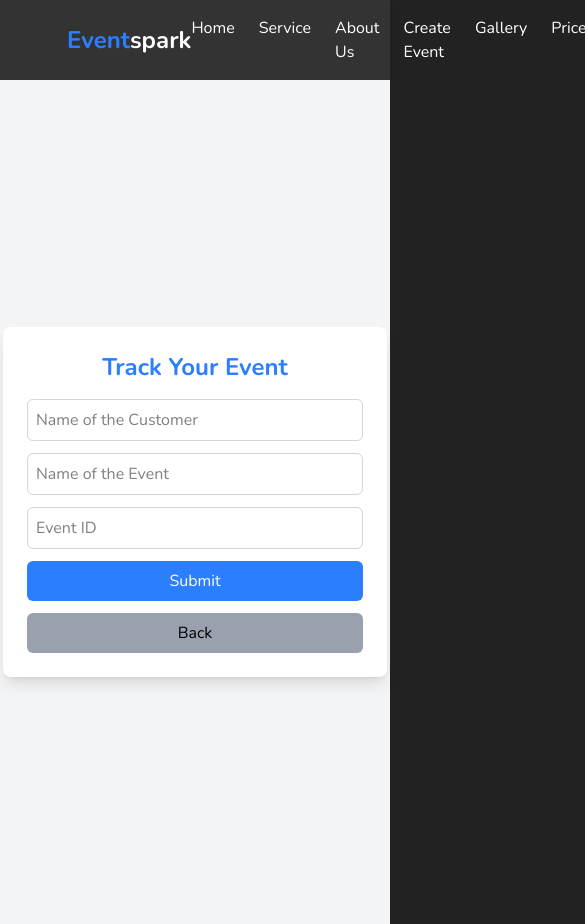
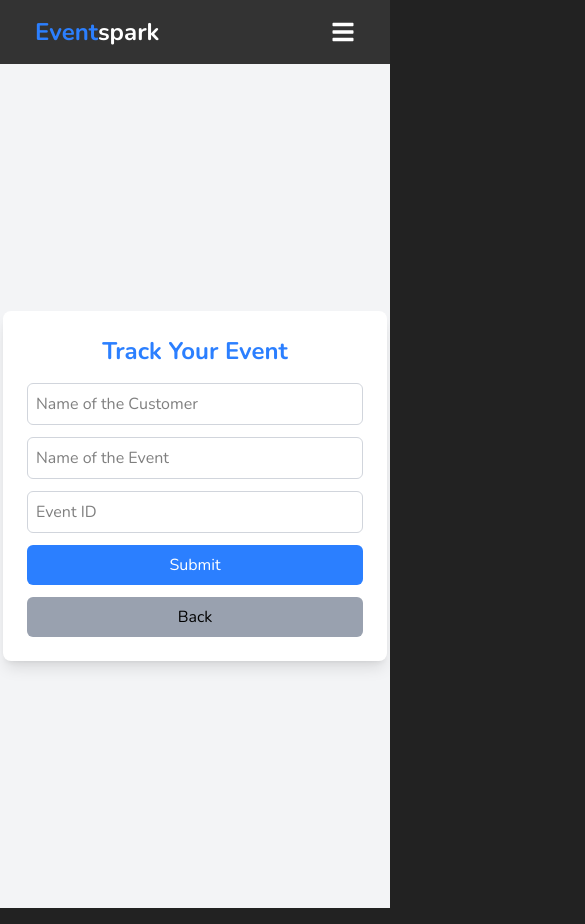
Before and after one commit to supradeepmukherjee/EventSpark, a React (Vite) app in the folder Frontend/: page /status in a window 390 px wide. Shown: the top 924 px of the page, 585 px wide, since content can reach past the window. Built offline with nearby package versions, Linux system fonts and the light colour scheme.

Commit message:
Update Header.jsx to make responsive
Responsive Header

```diff
--- a/Frontend/src/components/Header.jsx
+++ b/Frontend/src/components/Header.jsx
@@ -1,15 +1,34 @@
-import React from "react";
+import React, { useState } from "react";
 import { Link } from "react-router-dom";
+import { FaBars, FaTimes } from "react-icons/fa";
 
 const Header = () => {
+  const [isOpen, setIsOpen] = useState(false);
+
   return (
     <header className="bg-[#333] py-4 px-[9%] shadow-md">
-      <div className="container mx-auto px-8 flex justify-between items-center">
+      <div className="container mx-auto flex justify-between items-center">
+        {/* Logo */}
         <h1 className="text-2xl font-bold text-white">
           <span className="text-blue-500">Event</span>spark
         </h1>
-        <nav>
-          <ul className="flex space-x-6">
+
+        {/* Mobile Menu Button */}
+        <button
+          className="text-white text-2xl sm:hidden"
+          onClick={() => setIsOpen(!isOpen)}
+          aria-label="Toggle navigation"
+        >
+          {isOpen ? <FaTimes /> : <FaBars />}
+        </button>
+
+        {/* Navigation Menu */}
+        <nav
+          className={`absolute sm:relative top-16 sm:top-0 left-0 w-full sm:w-auto bg-[#333] sm:bg-transparent p-6 sm:p-0 ${
+            isOpen ? "block" : "hidden"
+          } sm:flex`}
+        >
+          <ul className="flex flex-col sm:flex-row space-y-4 sm:space-y-0 sm:space-x-6">
             {[
               { name: "Home", path: "/" },
               { name: "Service", path: "/service" },
@@ -25,7 +44,8 @@ const Header = () => {
               <li key={link.name}>
                 <Link
                   to={link.path}
-                  className="text-white hover:text-blue-500 transition-colors"
+                  className="text-white hover:text-blue-500 transition-colors block"
+                  onClick={() => setIsOpen(false)}
                 >
                   {link.name}
                 </Link>
```
